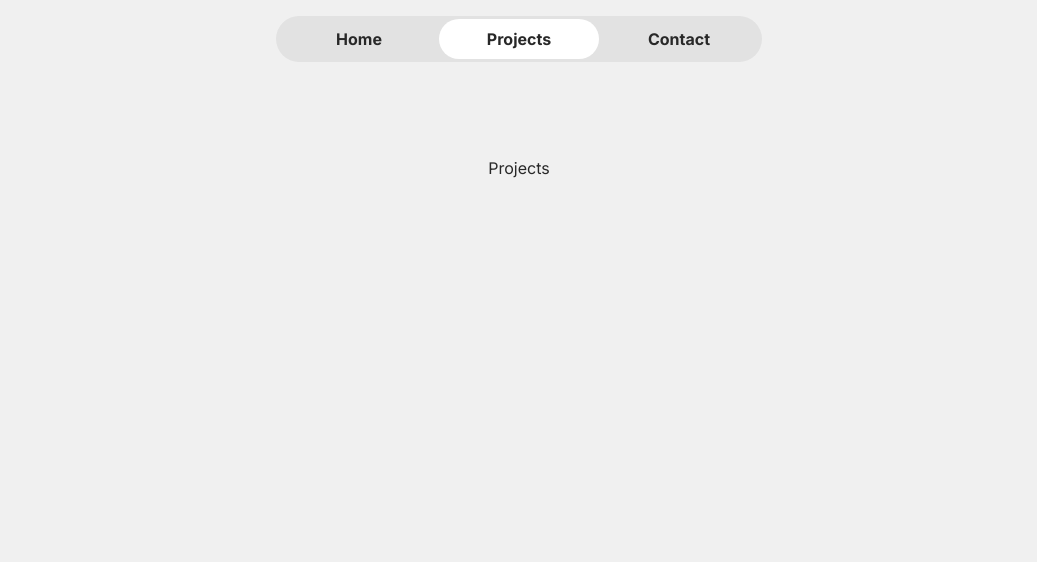
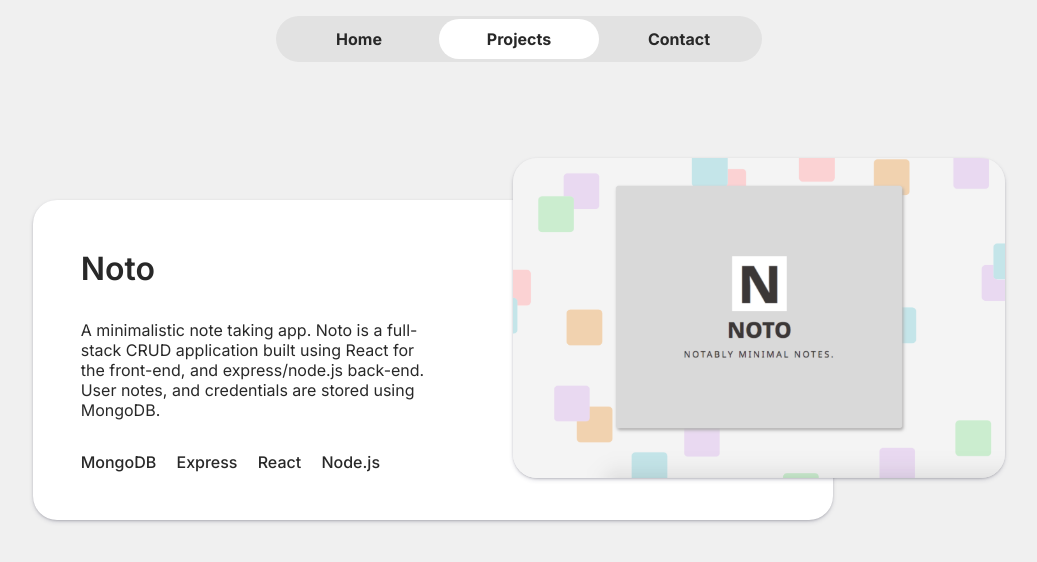
Before and after one commit to brandonlam4237/portfolio-site, a React (Create React App) app: page / in a window 1280 px wide. Both pictures are taken after a click on the label "Projects". Shown: the top 562 px of the page, without its empty margins (121-1158 px from the left). Built offline with nearby package versions, Linux system fonts and the light colour scheme.

Commit message:
projects overlapping cards module

```diff
--- a/src/App.js
+++ b/src/App.js
@@ -2,6 +2,7 @@ import "./assets/scss/app.scss";
 import { useState, useRef } from "react";
 import Home from "./pages/Home";
 import Contact from "./pages/Contact";
+import Projects from "./pages/Projects";
 import Toast from "../src/components/Toast";
 
 function App() {
@@ -63,7 +64,7 @@ function App() {
             }}
           />
         )}
-        {page === "projects" && <div>Projects</div>}
+        {page === "projects" && <Projects />}
         {page === "contact" && <Contact toastShow={toastShow} />}
       </div>
       <Toast ref={toastRef} message="Message sent!" />
--- /dev/null
+++ b/src/assets/scss/projects.scss
@@ -0,0 +1,54 @@
+@import "colors";
+
+.projects {
+  display: flex;
+  justify-content: center;
+  width: 90%;
+  .project-left {
+    display: flex;
+    justify-content: center;
+    align-items: center;
+    width: 100%;
+    //border: solid red;
+  }
+  .description-card {
+    height: 20rem;
+    width: 50rem;
+    background-color: white;
+    border-radius: 24px;
+    box-shadow: rgba(50, 50, 93, 0.25) 0px 2px 5px -1px,
+      rgba(0, 0, 0, 0.3) 0px 1px 3px -1px;
+    background-color: white;
+
+    padding: 3rem;
+    margin-right: -20rem;
+    margin-bottom: -5rem;
+
+    .content {
+      //border: solid blue;
+      width: 50%;
+      height: 100%;
+      display: flex;
+      flex-direction: column;
+      justify-content: center;
+      gap: 2rem;
+
+      .title {
+        font-size: 2rem;
+        font-weight: 600;
+      }
+      .stack {
+        word-spacing: 1rem;
+        font-weight: 500;
+      }
+    }
+  }
+  .image-card {
+    img {
+      height: 20rem;
+      border-radius: 24px;
+      box-shadow: rgba(50, 50, 93, 0.25) 0px 2px 5px -1px,
+        rgba(0, 0, 0, 0.3) 0px 1px 3px -1px;
+    }
+  }
+}
--- a/src/assets/scss/toast.scss
+++ b/src/assets/scss/toast.scss
@@ -2,7 +2,7 @@
 
 #show {
   visibility: visible;
-  animation: fade-in-out 3.2s;
+  animation: fade-in-out 3s;
 }
 
 #hide {
@@ -64,7 +64,7 @@
     opacity: 0;
   }
 
-  25% {
+  15% {
     opacity: 1;
   }
   75% {
--- a/src/components/Toast.js
+++ b/src/components/Toast.js
@@ -1,7 +1,6 @@
 import React, { useState, forwardRef, useImperativeHandle } from "react";
 import "../assets/scss/toast.scss";
 import mail from "../assets/icons/mail-icon2.png";
-import { motion } from "framer-motion";
 
 const Toast = forwardRef((props, ref) => {
   const [showToast, setShowToast] = useState(false);
--- a/src/pages/Contact.js
+++ b/src/pages/Contact.js
@@ -113,7 +113,7 @@ function Contact({ toastShow }) {
         animate={{ y: 0 }}
         transition={{ type: "tween", duration: 1.2, delay: 0.25 }}
       >
-        <img src={kirby} />
+        <img src={kirby} alt="kirby" />
       </motion.div>
       <motion.div
         className="contact-form"
--- /dev/null
+++ b/src/pages/Projects.js
@@ -0,0 +1,30 @@
+import "../assets/scss/projects.scss";
+import noto from "../assets/icons/noto.png";
+
+function Projects() {
+  return (
+    <div className="projects">
+      <div className="noto project-left">
+        <div className="description-card">
+          <div className="content">
+            <div className="title">Noto</div>
+            <p className="desc">
+              A minimalistic note taking app. Noto is a full-stack CRUD
+              application built using React for the front-end, and
+              express/node.js back-end. User notes, and credentials are stored
+              using MongoDB.
+            </p>
+            <div className="stack">
+              <div>MongoDB Express React Node.js </div>
+            </div>
+          </div>
+        </div>
+        <div className="image-card">
+          <img src={noto} alt="noto-logo" />
+        </div>
+      </div>
+    </div>
+  );
+}
+
+export default Projects;
```
Also changed, not shown: src/assets/icons/noto.png (added).
